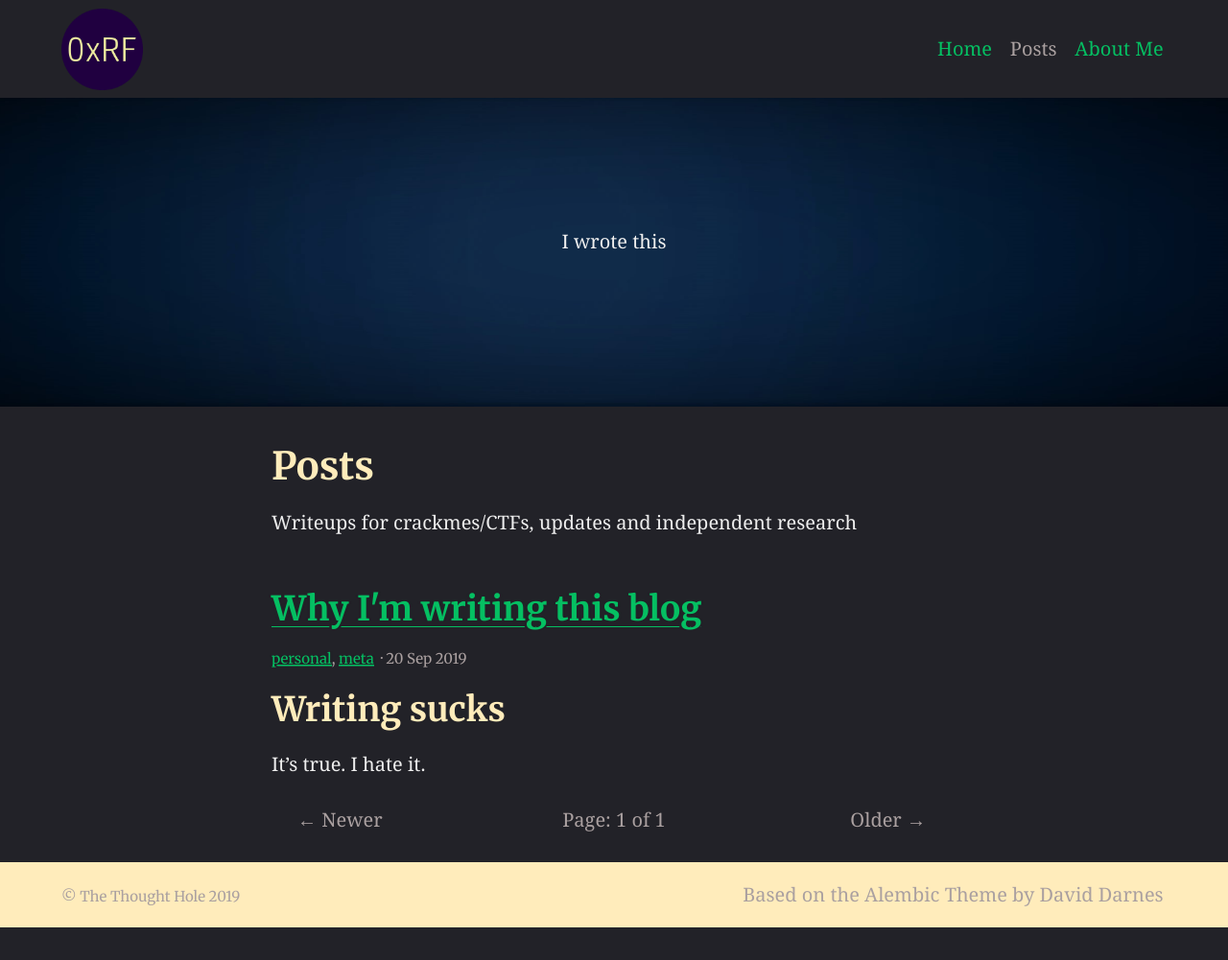
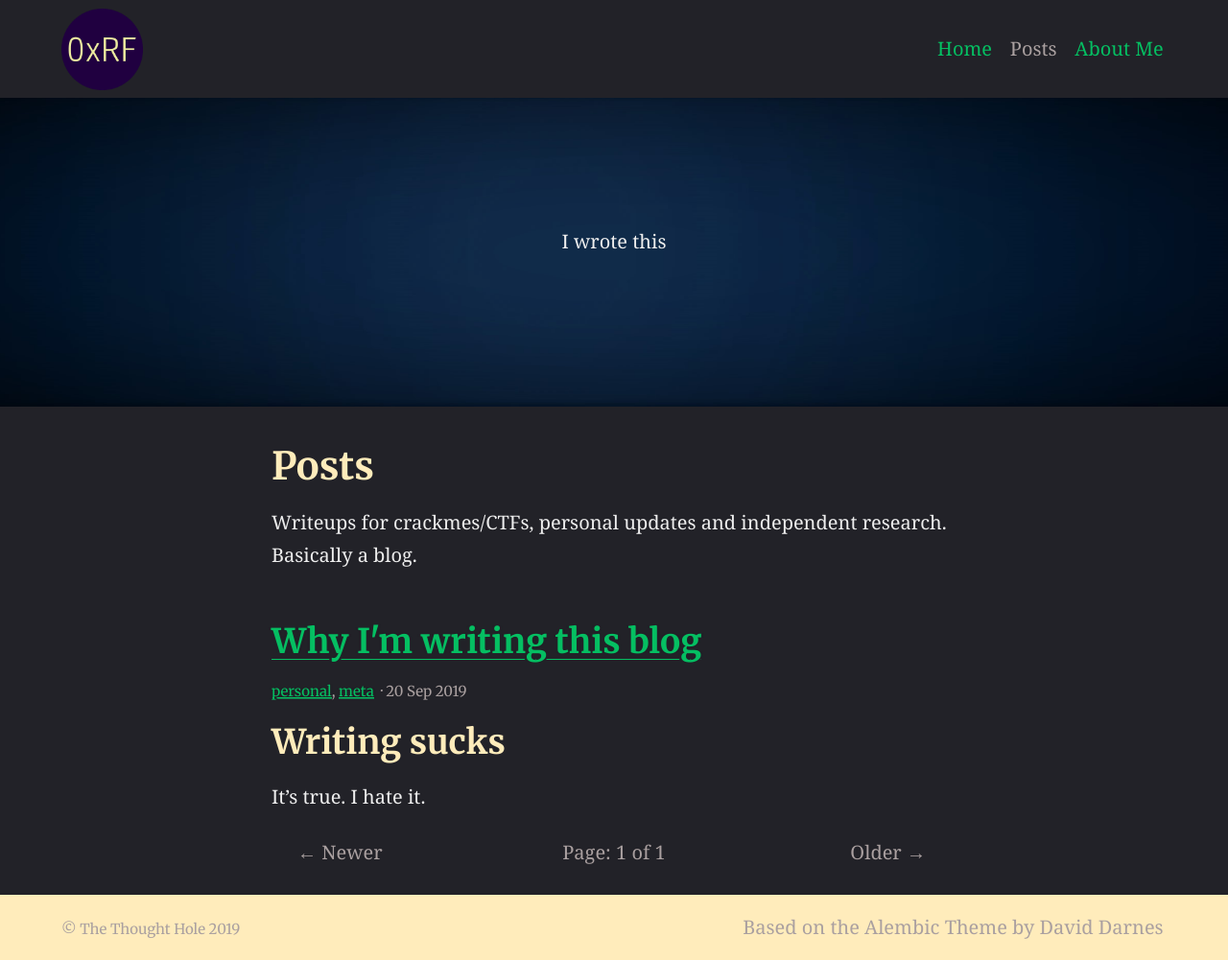
Before and after one commit to demonbeaver/demonbeaver.github.io, a Jekyll site: the page built from blog/index.html, in a window 1280 px wide. Shown: the whole page at 96% size. Built offline with Jekyll 4.4.1, drawn with Linux system fonts in a browser that asks for light colours; the list of posts is cut into pages by our own code; before the commit the page ends 967 px from its top, so only the background shows below that.

Commit message:
Chenged description of Posts page.

```diff
--- a/_config.yml
+++ b/_config.yml
@@ -65,7 +65,7 @@ collections:
   posts:
     title: Posts # Needed for Siteleaf
     output: true
-    description: "Writeups for crackmes/CTFs, updates and independent research" # The post list page content
+    description: "Writeups for crackmes/CTFs, personal updates and independent research. Basically a blog." # The post list page content
     feature_text: |
       I wrote this
     feature_image: "/assets/feature_images/background.jpg" # https://picsum.photos/id/1022/2560/600
```
